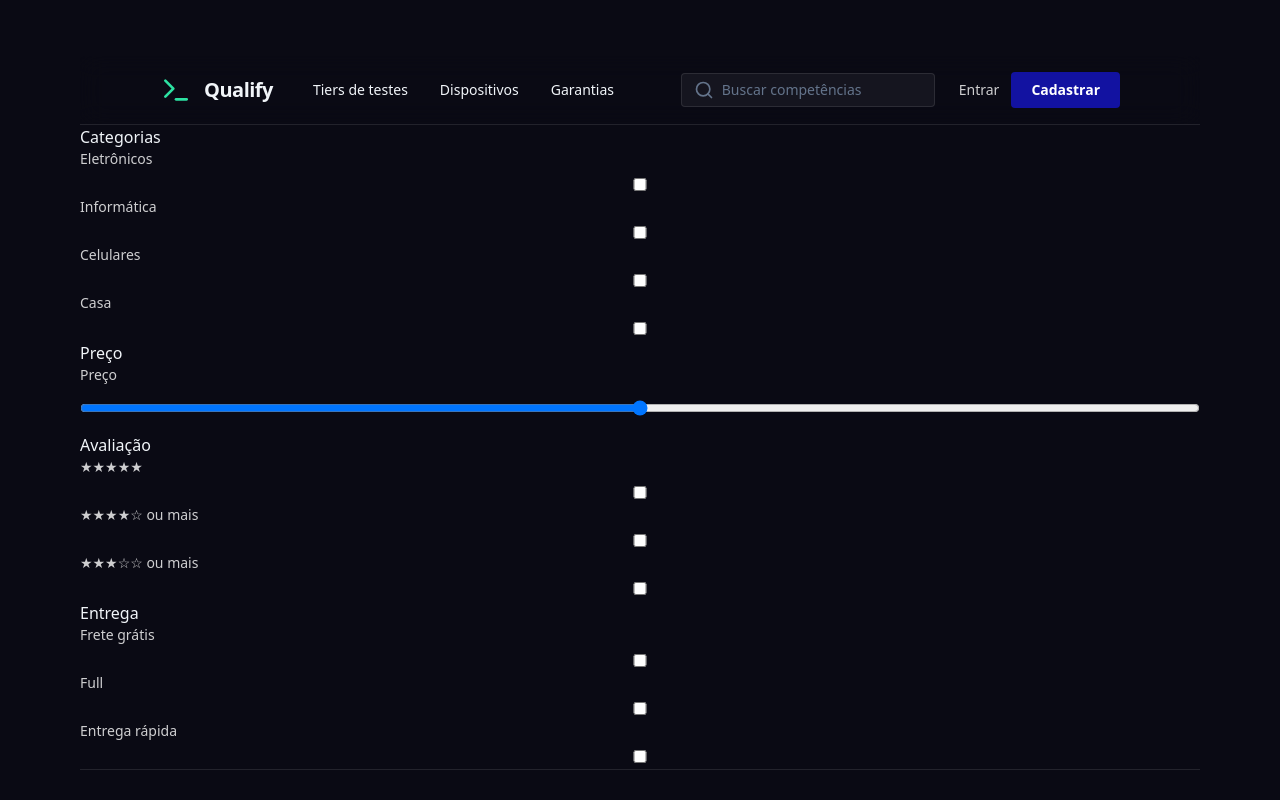
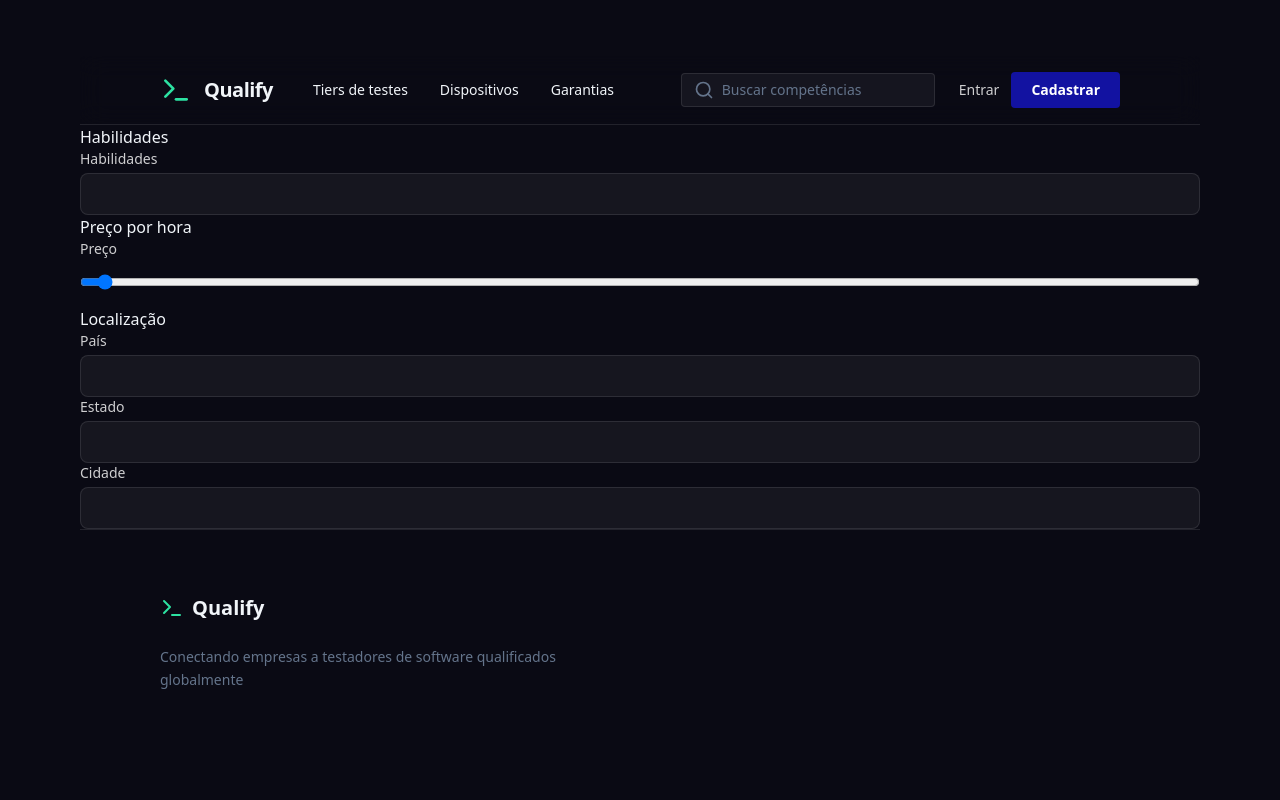
Before and after one commit to Itiro-P/Qualify, a Next.js app in the folder qualify-frontend/: page /customer/searchAnalyst in a window 1280 px wide. Shown: the top 800 px of the page. Built offline with nearby package versions, Linux system fonts and the light colour scheme; no server answers.

Commit message:
commit-20260531-121039-24457

```diff
--- a/qualify-frontend/components/customer/searchAnalyst/SearchAnalyst.tsx
+++ b/qualify-frontend/components/customer/searchAnalyst/SearchAnalyst.tsx
@@ -5,10 +5,23 @@ import { Loading } from "@/components/ui/Loading";
 import { Analyst } from "@/types/services/analyst";
 import { useState } from "react";
 
+interface Location {
+  country: string;
+  state: string;
+  city: string;
+}
+
+interface IFormResponse {
+  value: number;
+  skills: string[];
+  localization: Location;
+}
+
 export function SearchAnalyst() {
   const [loading, setLoading] = useState(false);
   const [error, setError] = useState("");
   const [analysts, setAnalysts] = useState<Analyst[]>([]);
+  const [formResponse, setFormResponse] = useState<IFormResponse | null>(null);
 
   return loading ? (
     <Loading />
@@ -16,21 +29,103 @@ export function SearchAnalyst() {
     <div>
       {error && <Alert variant="error">{error}</Alert>}
       <form>
-        <h3>Categorias</h3>
-        <FormInput label="Eletrônicos" type="checkbox" />
-        <FormInput label="Informática" type="checkbox" />
-        <FormInput label="Celulares" type="checkbox" />
-        <FormInput label="Casa" type="checkbox" />
-        <h3>Preço</h3>
-        <FormInput label="Preço" type="range" min="0" max="5000" value="2500" />
-        <h3>Avaliação</h3>
-        <FormInput label="★★★★★" type="checkbox" />
-        <FormInput label="★★★★☆ ou mais" type="checkbox" />
-        <FormInput label="★★★☆☆ ou mais" type="checkbox" />
-        <h3>Entrega</h3>
-        <FormInput label="Frete grátis" type="checkbox" />
-        <FormInput label="Full" type="checkbox" />
-        <FormInput label="Entrega rápida" type="checkbox" />
+        <h3>Habilidades</h3>
+        <FormInput
+          label="Habilidades"
+          onChange={(e) =>
+            setFormResponse({
+              value: formResponse?.value || 0,
+              skills: formResponse
+                ? [...formResponse.skills, e.target.value]
+                : [e.target.value],
+              localization: formResponse?.localization || {
+                country: "",
+                state: "",
+                city: "",
+              },
+            })
+          }
+        />
+        <h3>Preço por hora</h3>
+        <FormInput
+          label="Preço"
+          type="range"
+          min="0"
+          max="5000"
+          value={formResponse?.value || 0}
+          onChange={(e) =>
+            setFormResponse({
+              value: Number(e.target.value),
+              skills: formResponse?.skills || [],
+              localization: formResponse?.localization || {
+                country: "",
+                state: "",
+                city: "",
+              },
+            })
+          }
+        />
+        <h3>Localização</h3>
+        <FormInput
+          label="País"
+          value={formResponse?.localization?.country || ""}
+          onChange={(e) =>
+            setFormResponse({
+              value: formResponse?.value || 0,
+              skills: formResponse?.skills || [],
+              localization: formResponse?.localization
+                ? {
+                    ...formResponse.localization,
+                    country: e.target.value,
+                  }
+                : {
+                    country: e.target.value,
+                    state: "",
+                    city: "",
+                  },
+            })
+          }
+        />
+        <FormInput
+          label="Estado"
+          value={formResponse?.localization?.state || ""}
+          onChange={(e) =>
+            setFormResponse({
+              value: formResponse?.value || 0,
+              skills: formResponse?.skills || [],
+              localization: formResponse?.localization
+                ? {
+                    ...formResponse.localization,
+                    state: e.target.value,
+                  }
+                : {
+                    country: "",
+                    state: e.target.value,
+                    city: "",
+                  },
+            })
+          }
+        />
+        <FormInput
+          label="Cidade"
+          value={formResponse?.localization?.city || ""}
+          onChange={(e) =>
+            setFormResponse({
+              value: formResponse?.value || 0,
+              skills: formResponse?.skills || [],
+              localization: formResponse?.localization
+                ? {
+                    ...formResponse.localization,
+                    city: e.target.value,
+                  }
+                : {
+                    country: "",
+                    state: "",
+                    city: e.target.value,
+                  },
+            })
+          }
+        />
       </form>
     </div>
   );
```
Also changed, not shown: qualify-frontend/components/customer/searchAnalyst/SearchForm.tsx (added).
